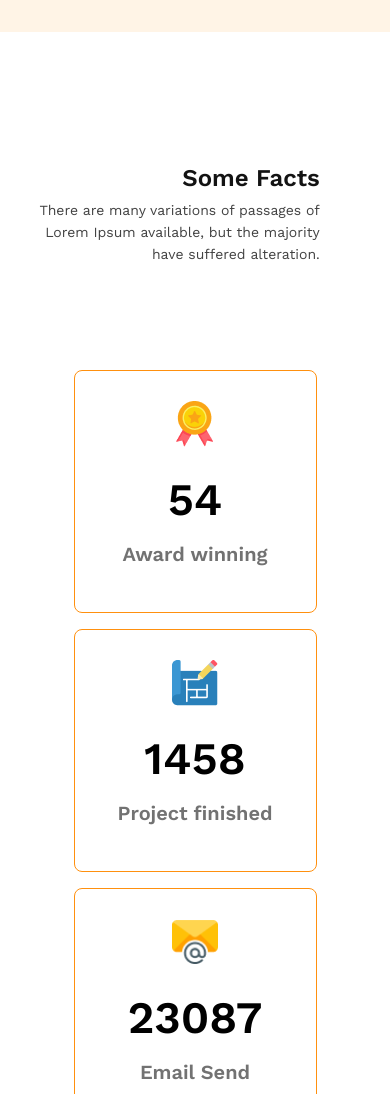
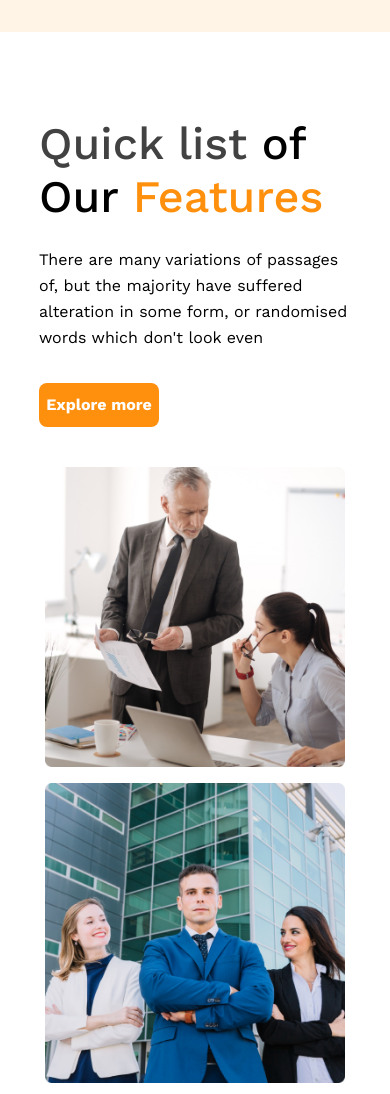
Before and after one commit to marufislamnadim/arhitecture-farm, a plain HTML site: page index.html in a window 390 px wide. Shown: the part 586-1680 px from the top of the page. Drawn offline with nearby package versions, Linux system fonts and the light colour scheme.

Commit message:
first part of features section added

```diff
--- a/index.html
+++ b/index.html
@@ -14,7 +14,9 @@
     <link rel="stylesheet" href="./styles/style.css">
 </head>
 <body>
+    <!-----------------header-banner and first section ---------- -->
     <header class="header container">
+    <!-----------------navigation section ---------- -->
         <nav class="navigation-menu">
             <div class="logo">
                 <h2 class="logo-text"><a href="#">G3 Architect</a></h2>
@@ -28,6 +30,7 @@
                 </ul>
             </div>
         </nav>
+        <!-----------------banner / hero-area section ---------- -->
         <div class="banner">
             <div class="banner-info">
                 <h2 class="banner-title">Brand New <br> Group of Architects </h2>
@@ -40,7 +43,9 @@
         </div>
     </header>
     <div class="main">
-        <section class="all-features-section hide">
+        <!-----------------About our features section ---------- -->
+        <section class="all-features-section ">
+            <!-----------------first part of features section  ---------- -->
             <div class="features-summary">
                 <div class="galary">
                     <img src="./images/team1.png" alt="">
@@ -54,7 +59,8 @@
                     <button>Explore more</button>
                 </div>
             </div>
-            <div class="features-details">
+            <!-----------------second part of features section  ---------- -->
+            <div class="features-details hide">
                 <div class="features-descriptions">
                     <div class="features-description-title"><h2>Features you will love & enjoy</h2></div>
                     <p class="features-description-breif">There are many variations of passages of Lorem Ipsum available, but the majority have suffered alteration in some form, by injected humour, or randomised words which don't look even</p>
@@ -83,6 +89,7 @@
                 </div>
             </div>
         </section>
+        <!-----------------Some facts section ---------- -->
         <section class="some-facts">
             <div class="facts-about">
                 <h2 class="section-fact-title banner-title">Some Facts</h2>
@@ -111,6 +118,7 @@
                 </div>
             </div>
         </section>
+        <!-----------------Our Sponsors Section ---------- -->
         <section class="sponsors">
             <div class="sponsors-info">
                 <h2 class="sponsor-title">Our Sponspors</h2>
@@ -124,6 +132,7 @@
                 <img src="./images/sponsors/telerama.png" alt="">
             </div>
         </section>
+        <!-----------------Contact Us Section ---------- -->
         <section class="contact-section">
             <h2 class=".contact-section-title">Contact <span> Us</span></h2>
             <div class="contact-us">
@@ -155,6 +164,7 @@
             </div>
         </section>
     </div>
+    <!-----------------Footer section ---------- -->
     <footer>
         <div class="footer">
             <p>All rights reserved copyright@2023 startup landing page design</p>
--- a/styles/style.css
+++ b/styles/style.css
@@ -122,6 +122,7 @@ img{
     margin: 85px auto;
     width: 80%;
     display: flex;
+    flex-wrap: wrap;
     flex-direction: column;
     justify-content: center;
     align-items: center;
@@ -141,10 +142,12 @@ img{
 .features-summary{
     display: flex;
     justify-content: center;
+    flex-wrap: wrap-reverse;
     gap: 2.5em;
     text-align: left;
 }
 .summary{
+    margin: 0 auto;
     display: flex;
     flex-direction: column;
     align-items: flex-start;
@@ -492,6 +495,23 @@ footer{
         line-height: 22px;
         margin: 5px 0;
     }
+    .summary{
+        margin: 0 auto;
+        text-align: left !important;
+    }
+    .summary>button{
+        text-align: center;
+    }
+    .galary{
+        display: grid;
+        grid-template-columns: repeat(1, 1fr);
+        row-gap: 1em;
+    }
+    .galary>img{
+        width: 300px;
+        height: 300px;
+        margin: 0;
+    }
     /* -----------------------
     Sponsor Info -------------
     ---------------------- */
```
